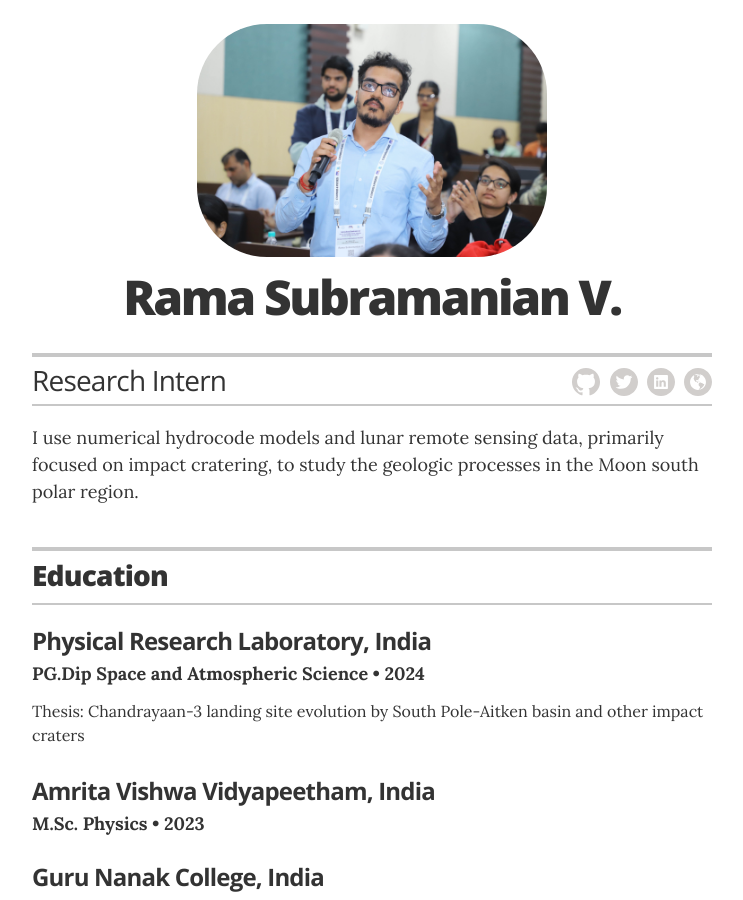
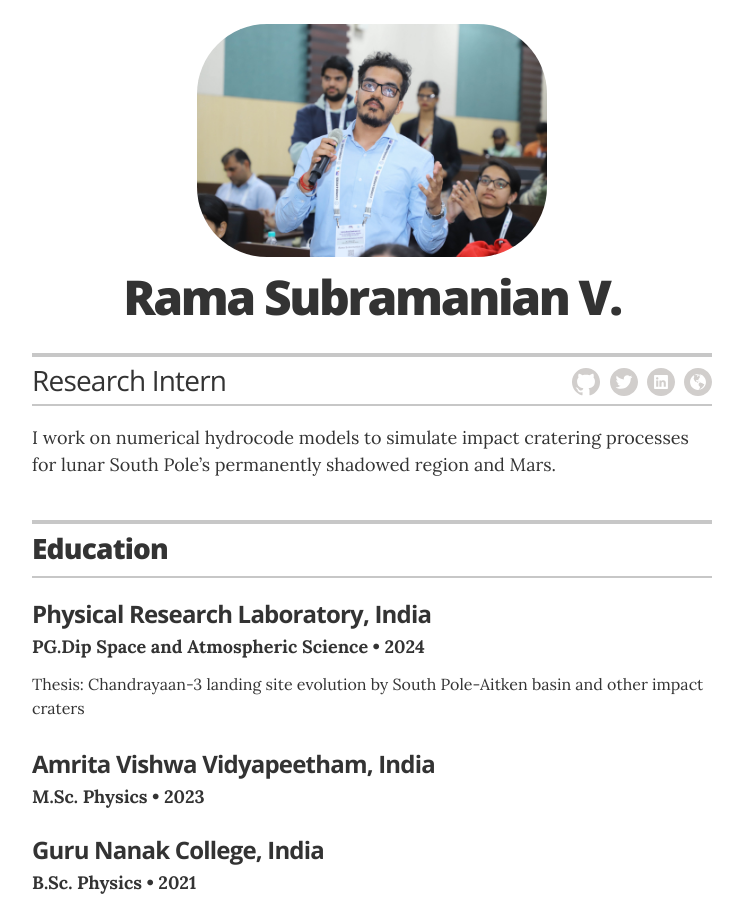
Before and after one commit to rasnv/rasnv.github.io, a Jekyll site: the page built from index.html, in a window 1280 px wide and 900 px high. Shown: the whole window, without its empty margins (268-1011 px from the left). Built offline with Jekyll 4.4.1, drawn with Linux system fonts in a browser that asks for light colours.

Commit message:
Update _config.yml

```diff
--- a/_config.yml
+++ b/_config.yml
@@ -17,7 +17,7 @@ resume_contact_telephone:       ""
 resume_contact_address:         ""
 resume_header_contact_info:     ""
 resume_header_intro: >-
-    <p>I use numerical hydrocode models and lunar remote sensing data, primarily focused on impact cratering, to study the geologic processes in the Moon south polar region. </p>
+    <p> I work on numerical hydrocode models to simulate impact cratering processes for lunar South Pole’s permanently shadowed region and Mars.  </p>
 
 # Comment out unused sections
 # resume_section_associations:    true
```
